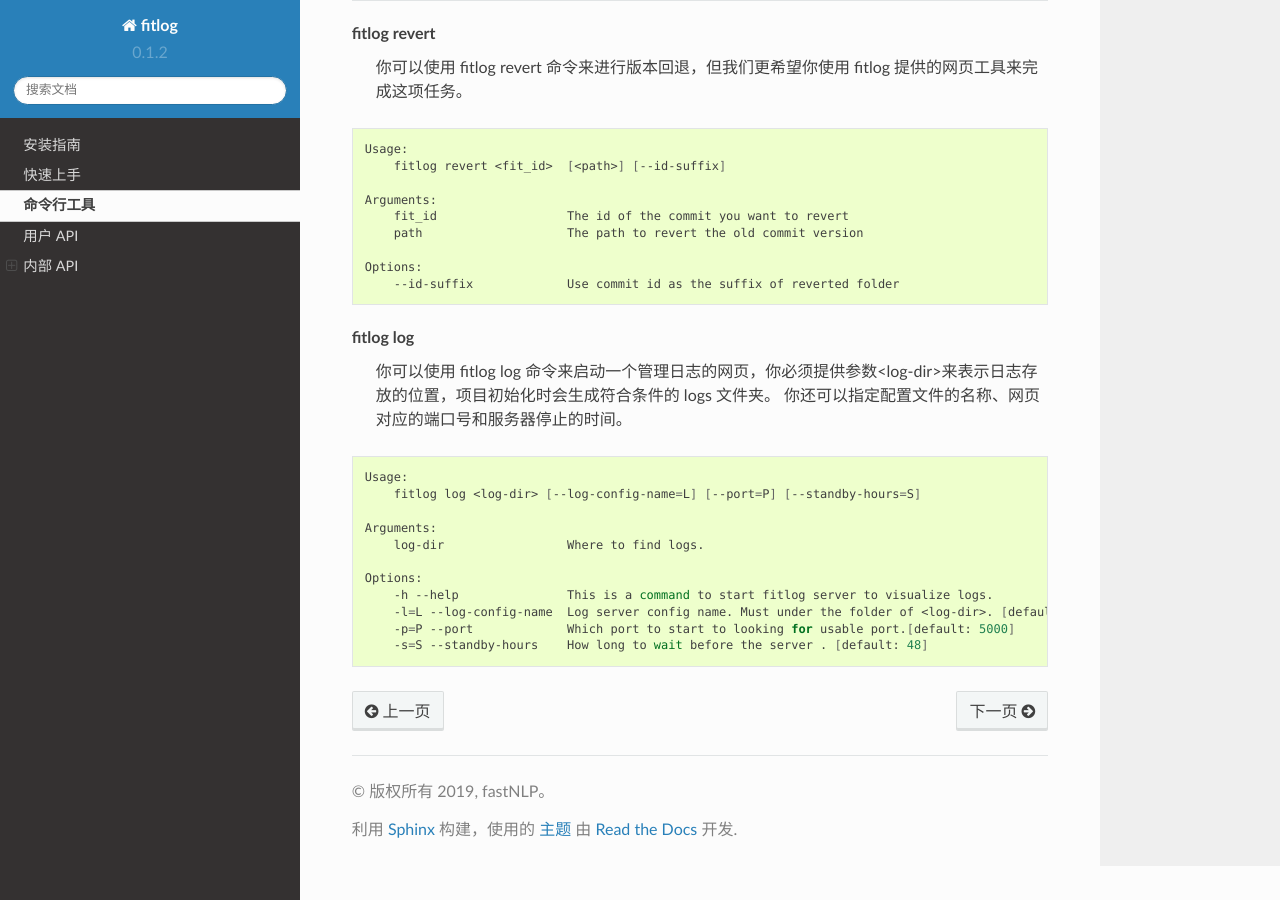
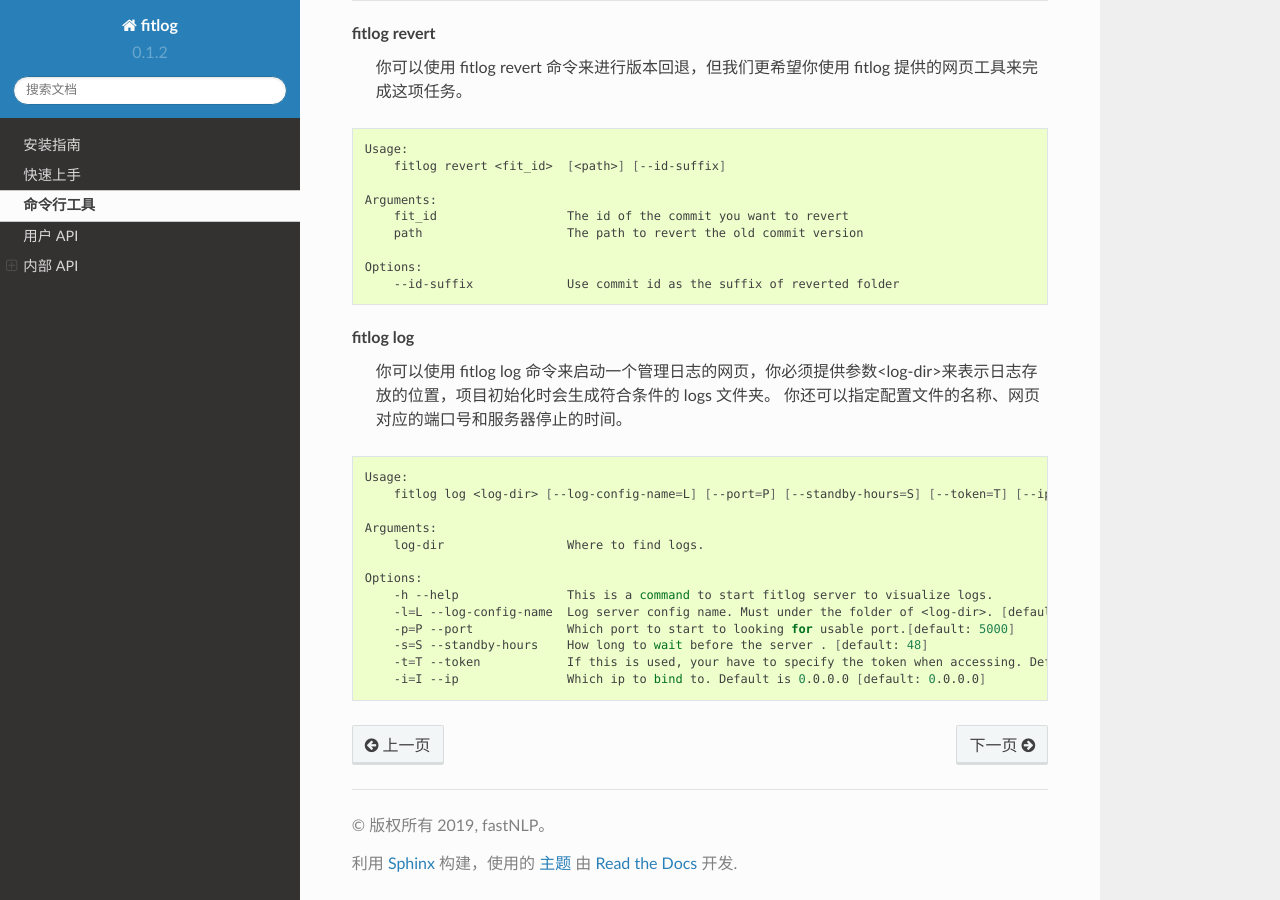
Before and after one commit to fastnlp/fitlog, a Sphinx documentation site: the page built from doc/source/user/command_line.rst, in a window 1280 px wide and 900 px high, scrolled down 859 px. Built offline with Sphinx 7.4.7 and the Read the Docs theme 2.0.0, drawn with Linux system fonts in a browser that asks for light colours.

Commit message:
更新部分文档信息

```diff
--- a/doc/source/user/command_line.rst
+++ b/doc/source/user/command_line.rst
@@ -62,7 +62,7 @@
 .. code:: shell
 
     Usage:
-        fitlog log <log-dir> [--log-config-name=L] [--port=P] [--standby-hours=S]
+        fitlog log <log-dir> [--log-config-name=L] [--port=P] [--standby-hours=S] [--token=T] [--ip=I]
 
     Arguments:
         log-dir                 Where to find logs.
@@ -72,3 +72,5 @@
         -l=L --log-config-name  Log server config name. Must under the folder of <log-dir>. [default: default.cfg]
         -p=P --port             Which port to start to looking for usable port.[default: 5000]
         -s=S --standby-hours    How long to wait before the server . [default: 48]
+        -t=T --token            If this is used, your have to specify the token when accessing. Default no token.
+        -i=I --ip               Which ip to bind to. Default is 0.0.0.0 [default: 0.0.0.0]
--- a/setup.py
+++ b/setup.py
@@ -13,7 +13,7 @@
 
 setup(
     name='fitlog',
-    version='0.3.1',
+    version='0.3.2',
     description='fitlog: Log tool for Deep Learning, developed by Fudan FastNLP Team',
     long_description=readme,
     long_description_content_type='text/markdown',
```
